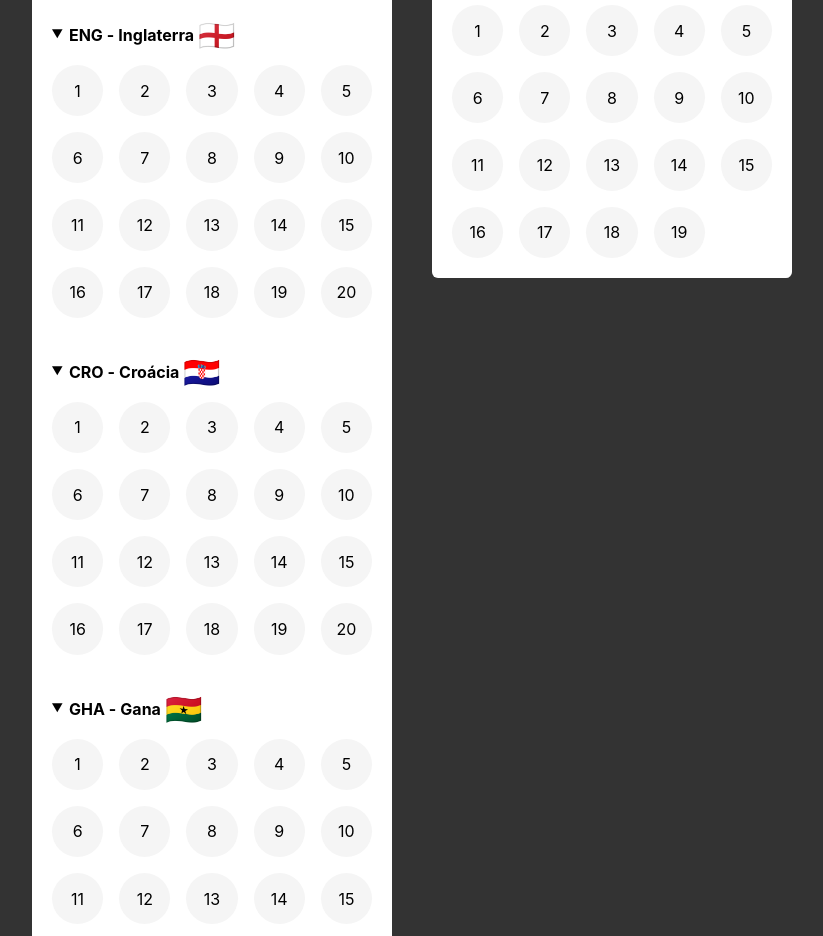
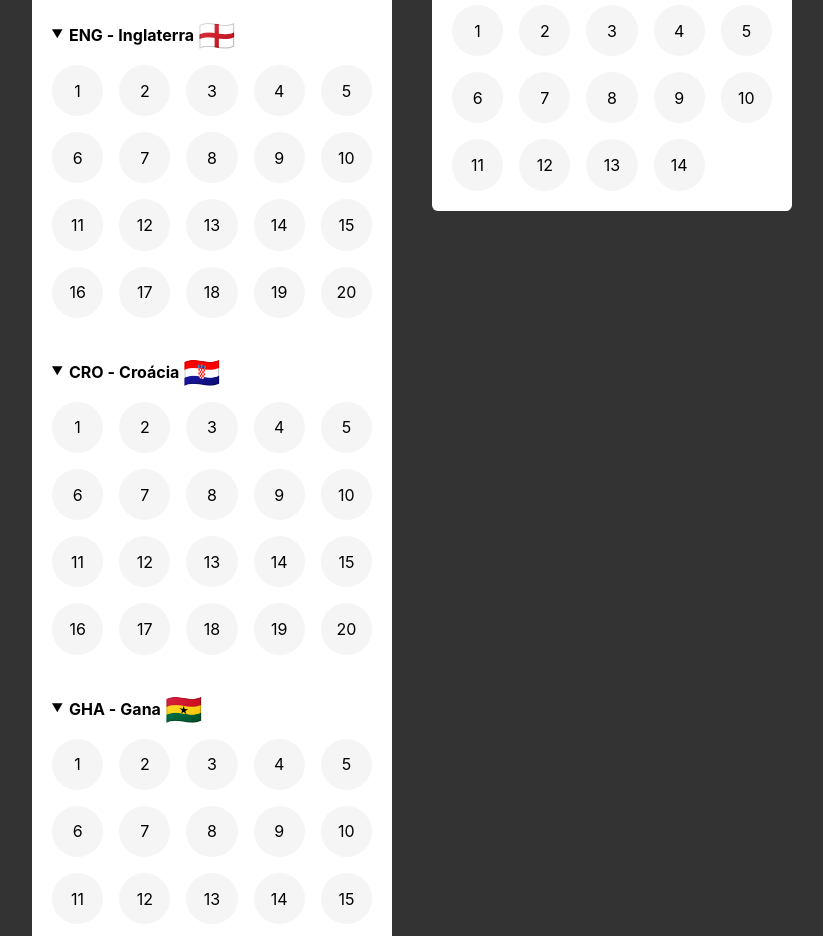
Before and after one commit to caueamaral/react-wc2026-stickers-tracker, a React (Vite) app: page / in a window 1280 px wide. Shown: the part 6300-7236 px from the top of the page, without its empty margins (228-1051 px from the left). Built offline with nearby package versions, Linux system fonts and the light colour scheme.

Commit message:
fix: correct Coca-Cola sticker count

```diff
--- a/src/data/stickers.ts
+++ b/src/data/stickers.ts
@@ -15,6 +15,5 @@ export const groupStickers: number[] = [
 export const cocaColaStickers: number[] = [
     1, 2, 3, 4, 5,
     6, 7, 8, 9, 10,
-    11, 12, 13, 14, 15,
-    16, 17, 18, 19
+    11, 12, 13, 14
 ]
```
